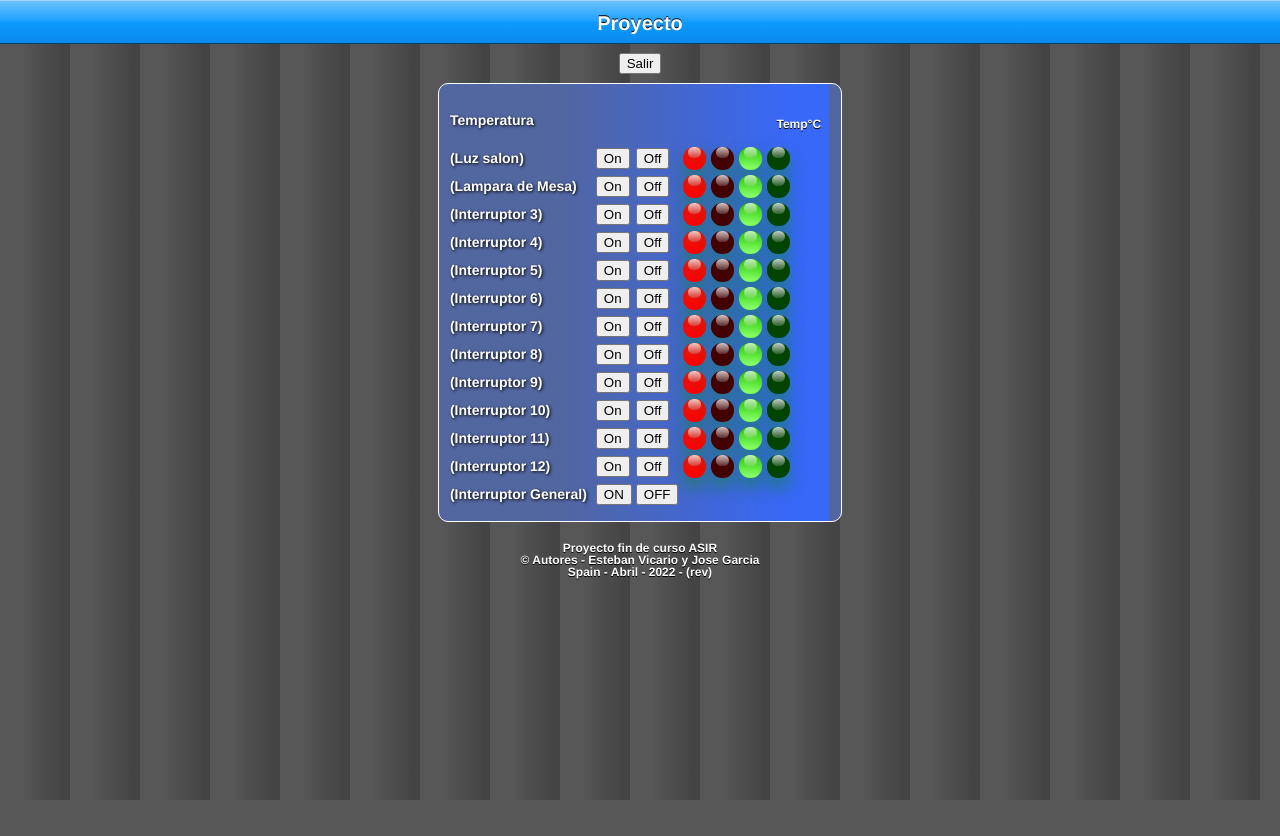
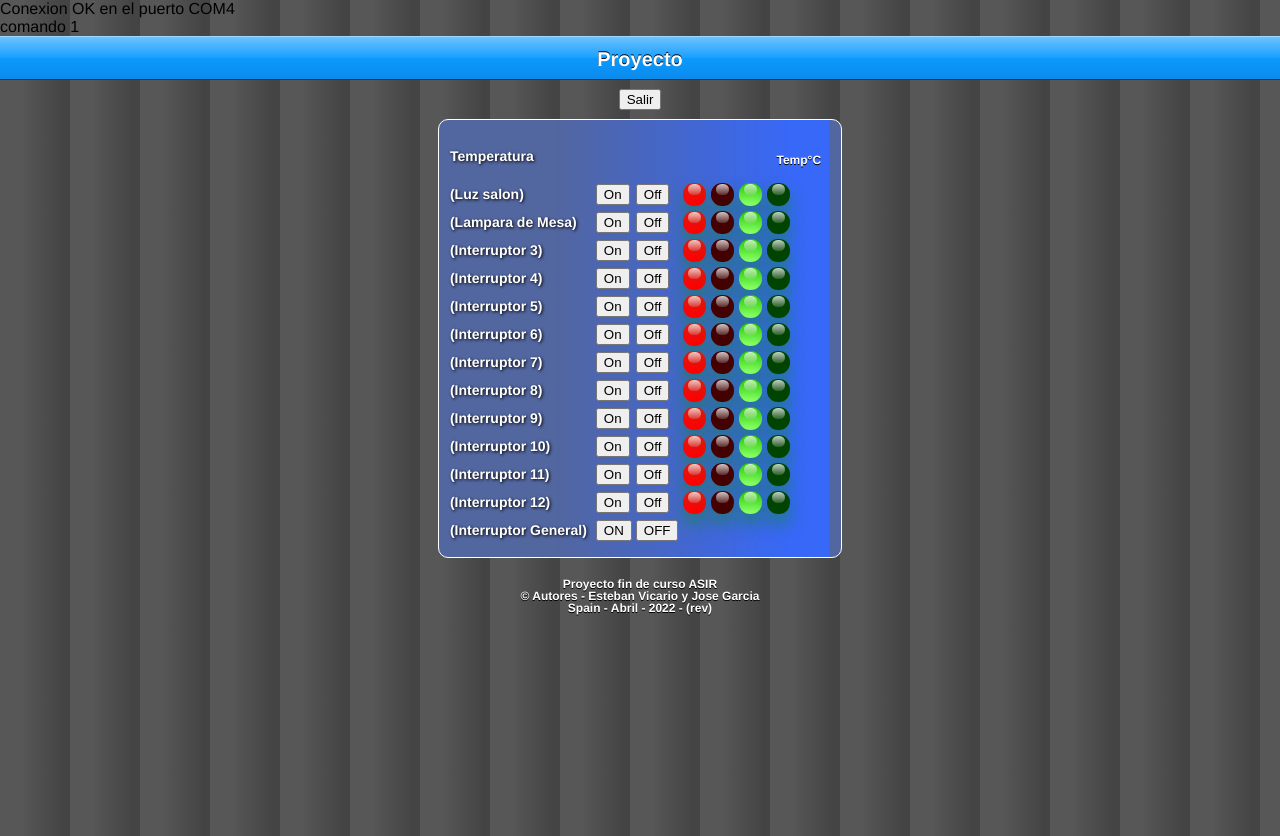
Before and after one commit to KosmicGit/PhpHome, a PHP site: page /paginageneral.php in a window 1280 px wide. Before the commit the page ends 800 px from the top, so only its background shows below. Run offline with PHP 8.4, Linux system fonts and the light colour scheme.

Commit message:
Update paginageneral.php

```diff
--- a/paginageneral.php
+++ b/paginageneral.php
@@ -1,6 +1,20 @@
 <?php
 	include("conexion.php");
-
+	//La siguiente linea configura el modo de conexion a el puerto serial y 9600 baudios
+	//exec("mode /dev/ttyACM0 BAUD=9600 PARITY=N data=8 stop=1 xon=off");//para linux
+	//$puerto = "/dev/ttyACM0";
+	exec("mode COM4 BAUD=9600 PARITY=N data=8 stop=1 xon=off");//para windows
+        $puerto ="COM4";
+        $fp = fopen ($puerto, "w+");
+        if (!$fp) {$status = "Conexion FALLIDA en el puerto $puerto";}
+	else {$status = "Conexion OK en el puerto $puerto";}
+        echo $status;
+	sleep(1);
+	$a='1';
+	fwrite($fp,$a);
+	sleep(1);
+	echo "<br>comando $a";
+	fclose($fp);
 ?>
 <!DOCTYPE HTML>
 <head>
```
